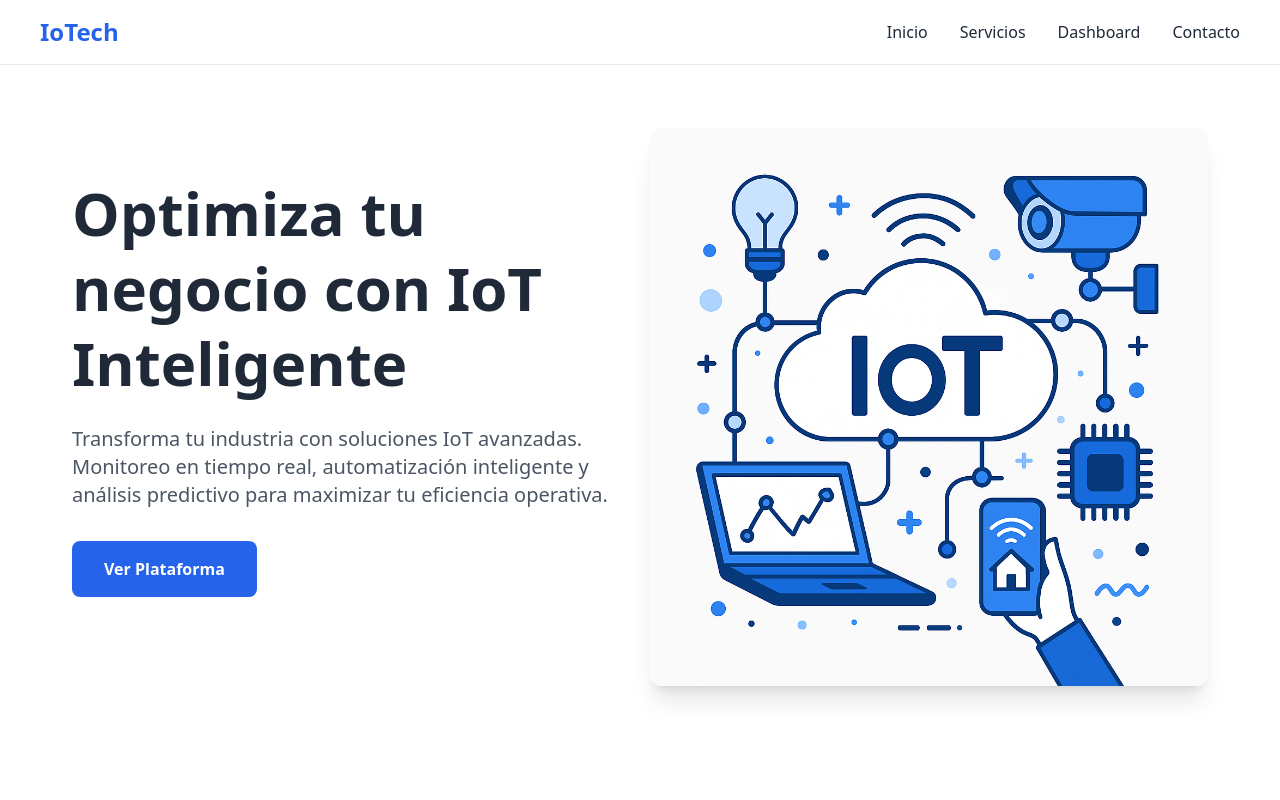
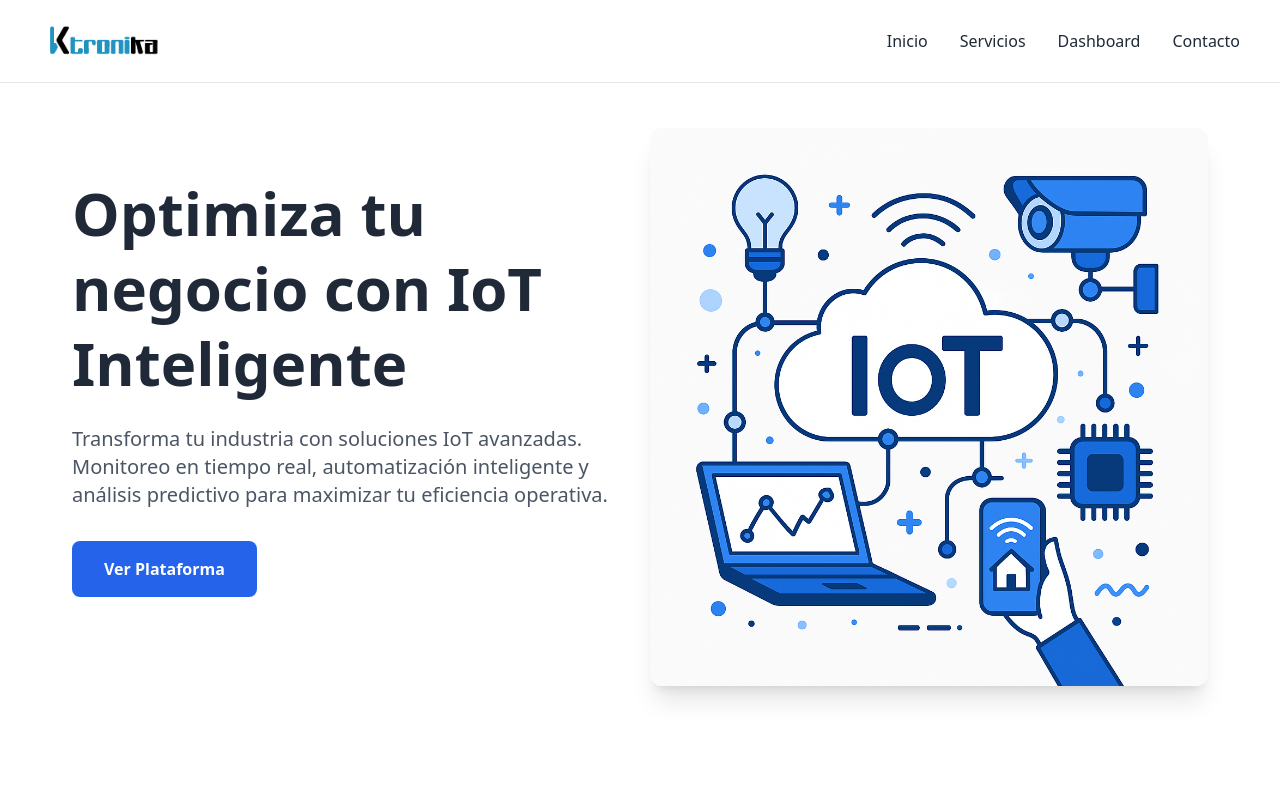
Before and after one commit to KFiloz/Page-Landing, a Next.js app: page / in a window 1280 px wide. Shown: the top 800 px of the page. Built offline with nearby package versions, Linux system fonts and the light colour scheme.

Commit message:
feat: reemplazar texto del navbar por logo de Ktronika

```diff
--- a/src/app/layout.tsx
+++ b/src/app/layout.tsx
@@ -4,7 +4,7 @@ export const metadata = {
   title: "Ktronika - Soluciones IoT",
   description: "Transformamos datos en decisiones inteligentes con IoT.",
   icons: {
-    icon: "/favicon.ico", // ubicación recomendada
+    icon: "/favicon.ico",
   },
 };
 
--- a/src/components/Navbar.tsx
+++ b/src/components/Navbar.tsx
@@ -1,12 +1,21 @@
 "use client";
 import React from "react";
+import Image from "next/image";
 
 const Navbar: React.FC = () => {
   return (
     <header>
       <nav className="fixed z-50 p-4 w-full border-b border-solid bg-white">
         <div className="flex justify-between items-center mx-auto my-0 max-w-[1200px]">
-          <h1 className="text-2xl font-bold text-blue-600">IoTech</h1>
+          <div className="w-[130px] h-auto">
+            <Image
+              src="/images/Ktronika.png"
+              alt="Ktronika Logo"
+              width={130}
+              height={40}
+              priority
+            />
+          </div>
           <ul className="flex gap-8 max-sm:hidden">
             <li><a href="#" className="text-gray-800">Inicio</a></li>
             <li><a href="#" className="text-gray-800">Servicios</a></li>
```
Also changed, not shown: public/images/Ktronika.png (added).
